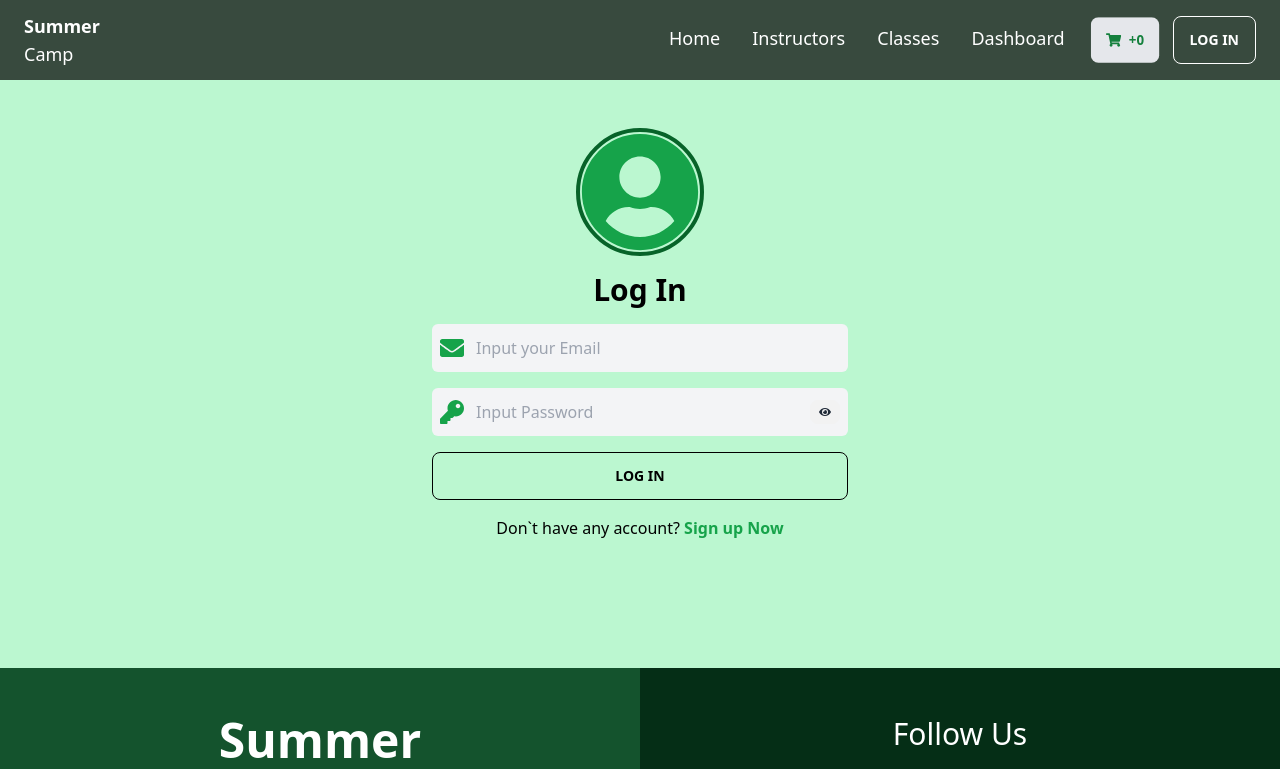
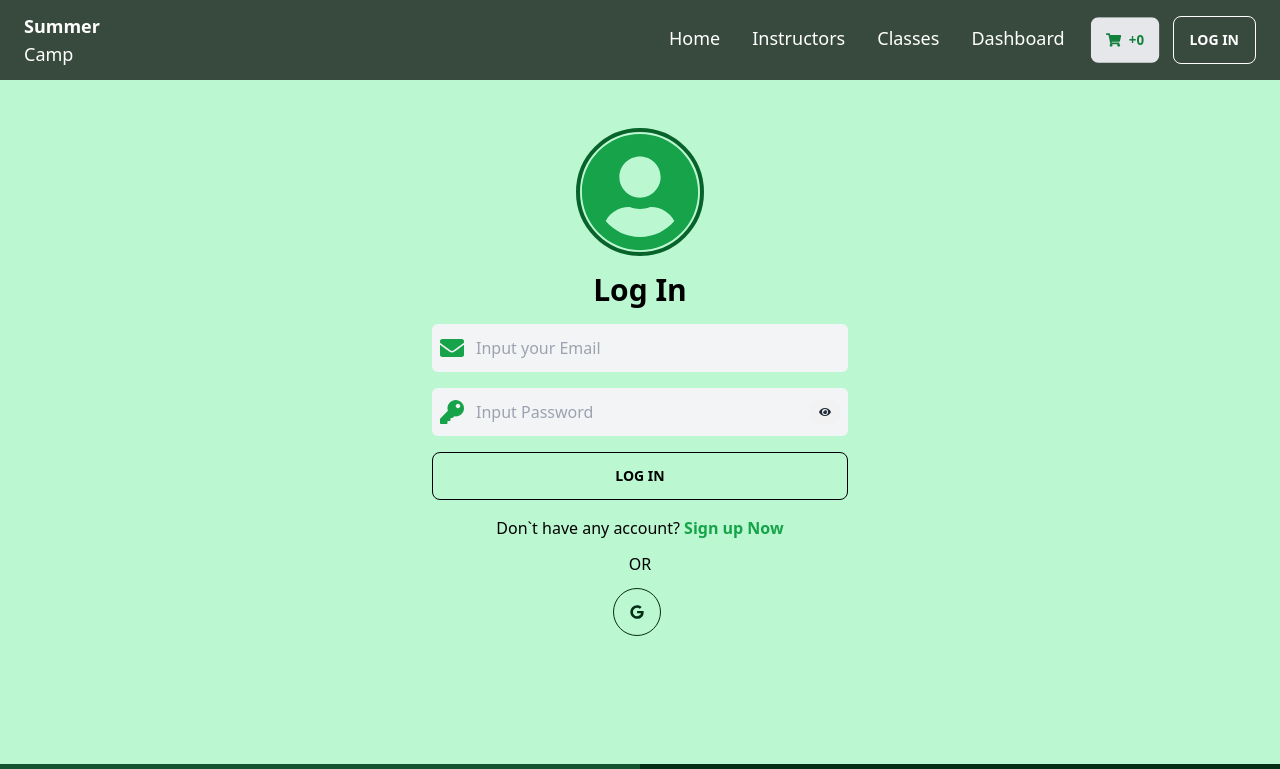
Before and after one commit to alamin360am/summer-camp-client, a React (Vite) app: page /login in a window 1280 px wide. Shown: the top 769 px of the page. Built offline with nearby package versions, Linux system fonts and the light colour scheme; no server answers.

Commit message:
social log in done

```diff
--- /dev/null
+++ b/src/Component/SocialLogIn/SocialLogIn.jsx
@@ -0,0 +1,52 @@
+import { useContext } from "react";
+import { FaGoogle } from "react-icons/fa";
+import { AuthContext } from "../../Providers/AuthProvider";
+import { useLocation, useNavigate } from "react-router-dom";
+import Swal from "sweetalert2";
+
+const SocialLogIn = () => {
+  const { googleSignIn } = useContext(AuthContext);
+  const navigate = useNavigate();
+  const location = useLocation();
+  const from = location.state?.from?.pathname || "/";
+  const handleGoogleLogIn = () => {
+    googleSignIn().then((result) => {
+      const loggedInUser = result.user;
+      console.log(loggedInUser);
+      const saveUser = { name: loggedInUser.displayName, email: loggedInUser.email };
+      fetch("http://localhost:5000/users", {
+        method: "POST",
+        headers: {
+          "content-type": "application/json",
+        },
+        body: JSON.stringify(saveUser),
+      })
+        .then((res) => res.json())
+        .then((data) => {
+          if (data.insertedId) {
+            Swal.fire({
+              position: "center",
+              icon: "success",
+              title: "Registration successful",
+              showConfirmButton: false,
+              timer: 1500,
+            });
+            navigate(from, { replace: true });
+          }
+        });
+    });
+  };
+  return (
+    <div>
+      <div className="divider">OR</div>
+      <button
+        onClick={handleGoogleLogIn}
+        className="btn btn-circle btn-outline text-green-950"
+      >
+        <FaGoogle></FaGoogle>
+      </button>
+    </div>
+  );
+};
+
+export default SocialLogIn;
--- a/src/Pages/LogIn/LogIn.jsx
+++ b/src/Pages/LogIn/LogIn.jsx
@@ -5,6 +5,7 @@ import { Link, useLocation, useNavigate } from "react-router-dom";
 import { AuthContext } from "../../Providers/AuthProvider";
 import Swal from "sweetalert2";
 import useTitle from "../../Hook/useTitle";
+import SocialLogIn from "../../Component/SocialLogIn/SocialLogIn";
 
 const LogIn = () => {
   useTitle("Log In")
@@ -53,6 +54,7 @@ const LogIn = () => {
       <p className="text-red-500">{error}</p>
       <input type="submit" value="Log In" className="mb-4 btn btn-outline w-full md:w-1/3 text-black hover:bg-green-600 hover:text-white" />
       <p>Don`t have any account? <Link to='/signup' className="text-green-600 font-bold">Sign up Now</Link> </p>
+      <SocialLogIn></SocialLogIn>
     </form>
   );
 };
--- a/src/Pages/SignUp/SignUp.jsx
+++ b/src/Pages/SignUp/SignUp.jsx
@@ -5,6 +5,7 @@ import { Link, useNavigate } from "react-router-dom";
 import { AuthContext } from "../../Providers/AuthProvider";
 import Swal from "sweetalert2";
 import useTitle from "../../Hook/useTitle";
+import SocialLogIn from "../../Component/SocialLogIn/SocialLogIn";
 const SignUp = () => {
   useTitle("Register");
   const navigate = useNavigate()
@@ -91,6 +92,7 @@ const SignUp = () => {
           Log in Now
         </Link>{" "}
       </p>
+      <SocialLogIn></SocialLogIn>
     </form>
   );
 };
```
